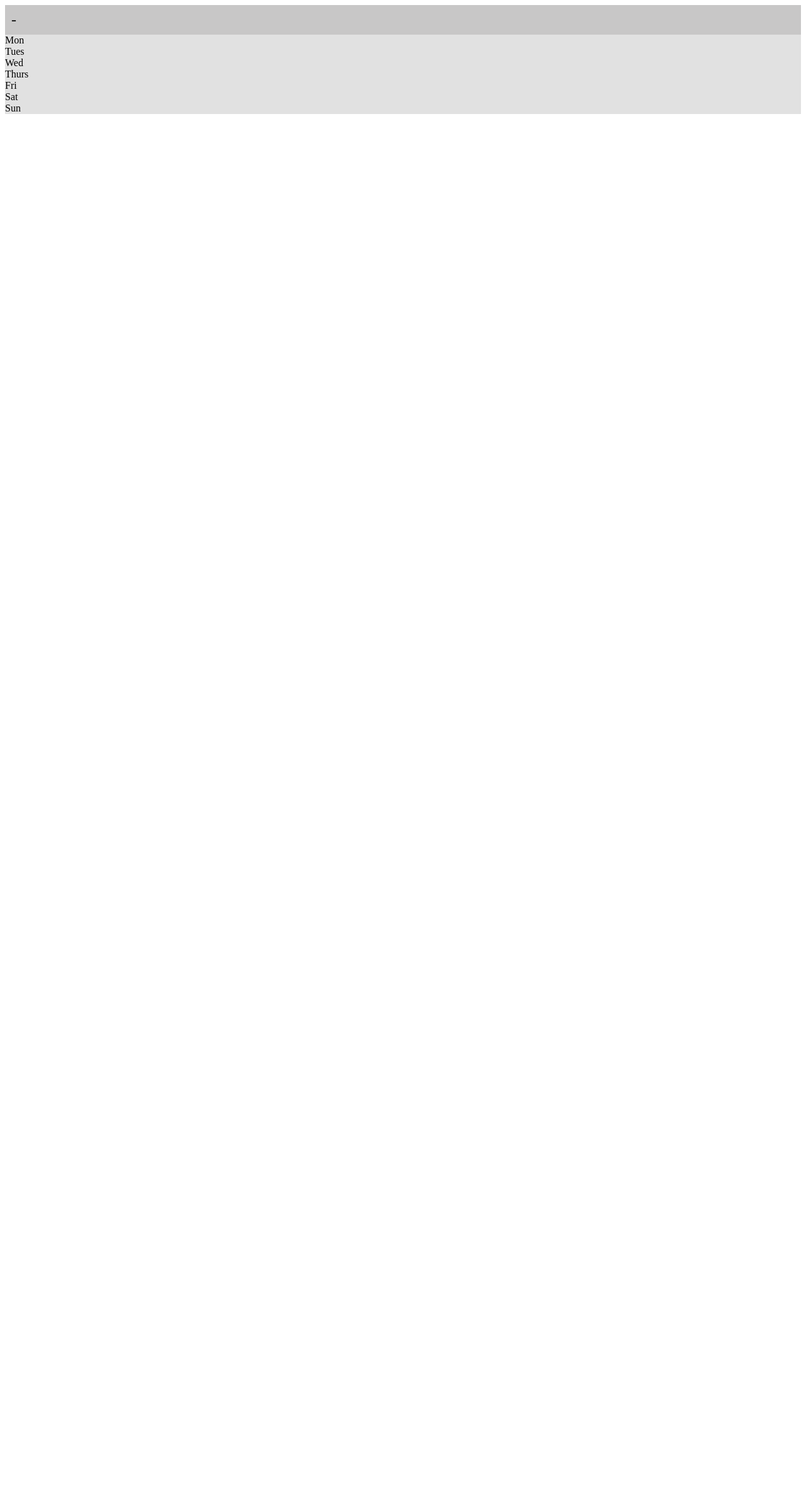
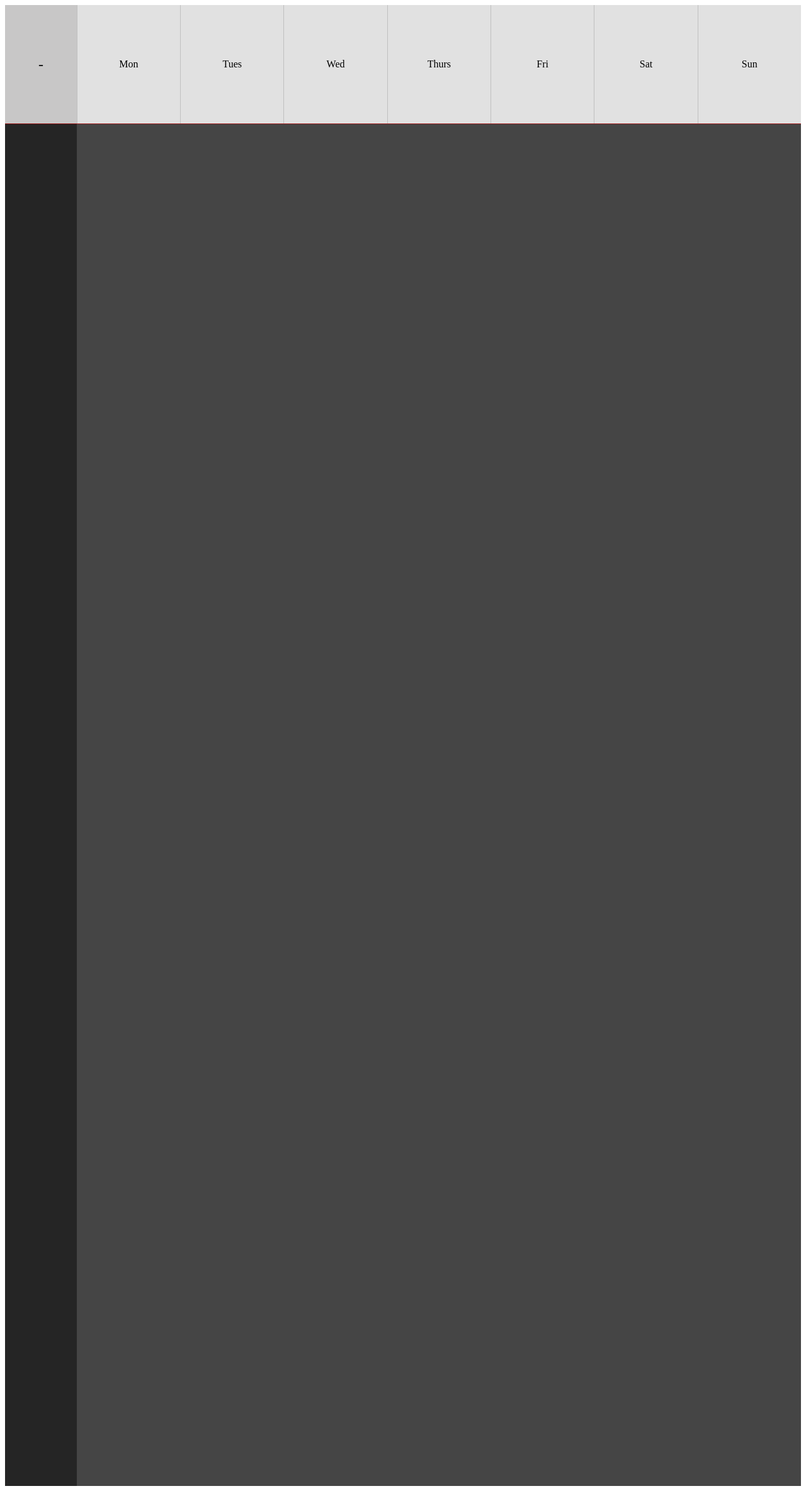
Before and after one commit to sysangl/Dynamic-Timetabler, a Python web app: template templates/timetable.html in a window 1280 px wide. Shown: the whole page at 63% size. Before the commit the page ends 181 px from the top, so only its background shows below. Run offline with Jinja, Linux system fonts and the light colour scheme; the template is opened without the code that fills it, so the values that code supplies are empty.

Commit message:
Made a vertical view for the timetable.

```diff
--- a/static/css/vertical-timetable.css
+++ b/static/css/vertical-timetable.css
@@ -1,10 +1,16 @@
+:root {
+    --time-block-size: 6rem;
+}
+
 #timetable-container {
     /* flex:1; */
     /* display: flex; */
     background: beige;
-    /* overflow: hidden; */
+    overflow: hidden;
     /* border-radius: 5px; */
     /* flex-direction: row; */
+    display: grid;
+    grid-template-rows: 8% 92%;
 }
 
 #tt-legend {
@@ -12,12 +18,14 @@
     /* flex-direction: column; */
     /* flex: 0 0 15%; */
     background: #f5f5f5;
+    display: grid;
+    grid-template-columns: 9% repeat(7, 13%);
 }
 
 #tt-time {
-    /* display: flex; */
-    /* align-items: center; */
-    /* justify-content: center; */
+    display: flex;
+    align-items: center;
+    justify-content: center;
     background: #c8c7c7;
     color: #1e1e1e;
     font-weight: bold;
@@ -26,13 +34,13 @@
 }
 
 .tt-weekday {
-    /* flex:1; */
-    /* display: flex; */
-    /* align-items: center; */
-    /* justify-content: center; */
-    /* flex-direction: column; */
+    flex:1;
+    display: flex;
+    align-items: center;
+    justify-content: center;
+    flex-direction: column;
     background: #e1e1e1;
-    /* border-top: 1px solid #c0c0c0; */
+    border-left: 1px solid #c0c0c0;
 }
 
 .day-name {
@@ -47,22 +55,21 @@
 
 #tt-schedule-container {
     position: relative;
-    /* display: flex; */
-    /* flex: 1; */
+    display: grid;
+    grid-template-columns: 9% 91%;
     /* flex-direction: column; */
     background: #454545;
-    /* overflow-x: auto; */
-    /* overflow-y: hidden; */
-    /* overscroll-behavior: none; */
+    overflow-x: hidden;
+    overflow-y: scroll;
+    overscroll-behavior: none;
 }
 
 #tt-timeline {
     /* position: sticky; */
     /* top: 0; */
     z-index: 1;
-    /* display: flex; */
-    /* flex-wrap: nowrap; */
-    /* align-items: center; */
+    display: grid;
+    grid-template-rows: repeat(24, var(--time-block-size)); /* change to make the time spacing larger */
     font-size: 1.5rem;
     font-weight: bold;
     /* padding: 10px 0; */
@@ -72,28 +79,28 @@
 
 .timeline-number,
 .timeline-number-pm {
-    /* flex: 0 0 150px; */
+
     white-space: nowrap;
     color: var(--text-primary);
-    /* padding-left: 5px; */
+    /* padding: 20px 0; */
 }
 
 
 
 #time-marker {
     position: absolute;
+    width: 100%;
+    height: 1px;
     background: rgba(255,0,0,0.5);
     z-index: 3;
 }
 
 #tt-schedule {
-    display: flex;
-    flex:1;
-    /* flex-grow: 1; */
-    width: max-content;
+    display: grid;
+    width: 100%;
+    grid-template-columns: repeat(7, 1fr);
     /* border-bottom: 1px solid #c0c0c0; */
     /* overflow-x: visible; */
-    flex-direction: column;
     /* position: relative; */
 }
 
@@ -102,10 +109,13 @@
     top: 0;
     left: 0;
     display: grid;
-    /* grid-template-columns: repeat(24, 1fr);
-    grid-template-rows: repeat(1, 1fr); */
+    height: 100%;
+    width: 100%;
+    grid-template-rows: repeat(24, var(--time-block-size));
+    grid-template-columns: repeat(1, 1fr);
     pointer-events: none;
     z-index: 1;
+
 }
 
 #day-lines {
@@ -113,19 +123,21 @@
     top: 0;
     left: 0;
     display: grid;
-    /* grid-template-columns: repeat(1, 1fr);
-    grid-template-rows: repeat(7, 1fr); */
+    width: 100%;
+    height: 100%;
+    grid-template-rows: repeat(1, 1fr);
+    grid-template-columns: 9% repeat(7, 13%);
     pointer-events: none;
     z-index: 1;
 }
 
-/* #hour-lines > div {
-    border-left: 1px solid rgba(255,255,255,0.15);
+#hour-lines > div {
+    border-top: 1px solid rgba(255,255,255,0.15);
 }
 
 #day-lines > div {
-    border-bottom: 1px solid rgba(255, 255, 255, 0.15);
-} */
+    border-right: 1px solid rgba(255, 255, 255, 0.15);
+}
 
 .timetable-block {
     display: block;
--- a/static/js/timetable.js
+++ b/static/js/timetable.js
@@ -88,18 +88,8 @@ function generateTimeline() {
  * Generates the grids that identify day and hour boundaries
  */
 function buildGrid() {
-    const tl = document.getElementById('tt-timeline');
-    const ts = document.getElementById('tt-schedule')
-    const l = document.getElementById('tt-legend');
     const hl = document.getElementById('hour-lines');
     const dl = document.getElementById('day-lines');
-
-
-    hl.style.width = tl.scrollWidth + 'px';
-    hl.style.height = l.scrollHeight + 'px';
-    dl.style.top = tl.scrollHeight + 'px';
-    dl.style.width = tl.scrollWidth + 'px';
-    dl.style.height = ts.scrollHeight + 'px';
 
     let hlHtml = '';
     for (let i=0; i<24; i++) hlHtml += '<div></div>';
@@ -108,10 +98,6 @@ function buildGrid() {
     let dlHtml = '';
     for (let i=0; i<7; i++) dlHtml += '<div></div>';
     dl.innerHTML = dlHtml;
-
-    const dayWidth = tl.scrollWidth;
-    const dayContainers = document.querySelectorAll('.day-container');
-    dayContainers.forEach(col => col.style.width = dayWidth + 'px');
 }
 
 /**
@@ -339,13 +325,15 @@ async function initTimetable() {
     window.settings = await fetchSettings(1);
     generateWeek(); // generate first column of the timetable
     generateTimeline(); // generate top row of the timetable
+    updateTime(); // set the timetable corner clock
     buildGrid(); // generate grid
-    document.getElementById('tt-timeline').style.width=document.getElementById('tt-timeline').scrollWidth+'px'; // make sure the timeline has a continous bg
-    alignTimeMarker(); // make sure time marker is in the right place
-    window.pageIntervals.temporary.push(setInterval(alignTimeMarker, 60*1000)); // update the time marker every 60 seconds
-    updateTime(); // set the timetable corner clock
-    window.pageIntervals.temporary.push(setInterval(updateTime(), 5*1000)); // set the timetable corner clock
-    alignTimetimetableView(); // scroll timetable to the current time
+    if (window.settings.timeline_view == 'horizontal') {
+        document.getElementById('tt-timeline').style.width=document.getElementById('tt-timeline').scrollWidth+'px'; // make sure the timeline has a continous bg
+        alignTimeMarker(); // make sure time marker is in the right place
+        window.pageIntervals.temporary.push(setInterval(alignTimeMarker, 60*1000)); // update the time marker every 60 seconds
+        window.pageIntervals.temporary.push(setInterval(updateTime(), 5*1000)); // set the timetable corner clock
+        alignTimetimetableView(); // scroll timetable to the current time
+    }
     document.getElementById('timetable-container').dispatchEvent(new Event('finishedBuilding'))
 
     // Render timetable (events, block, content)
```
